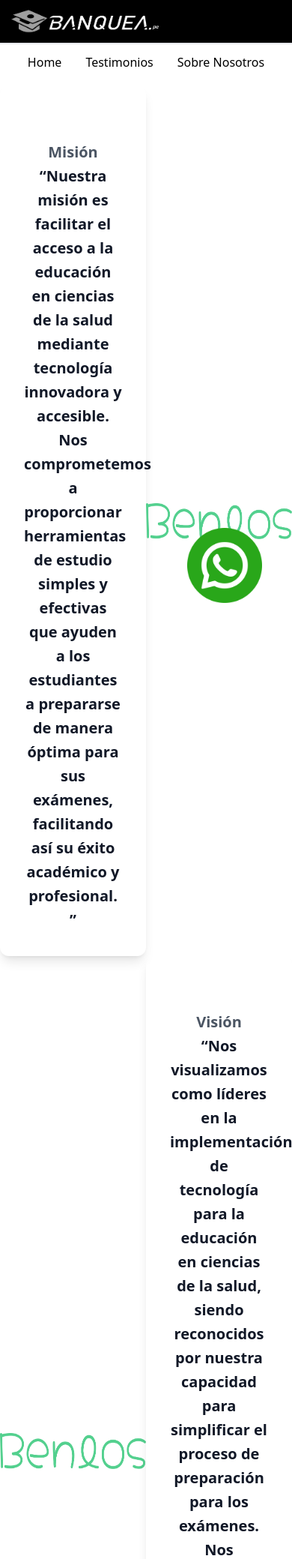
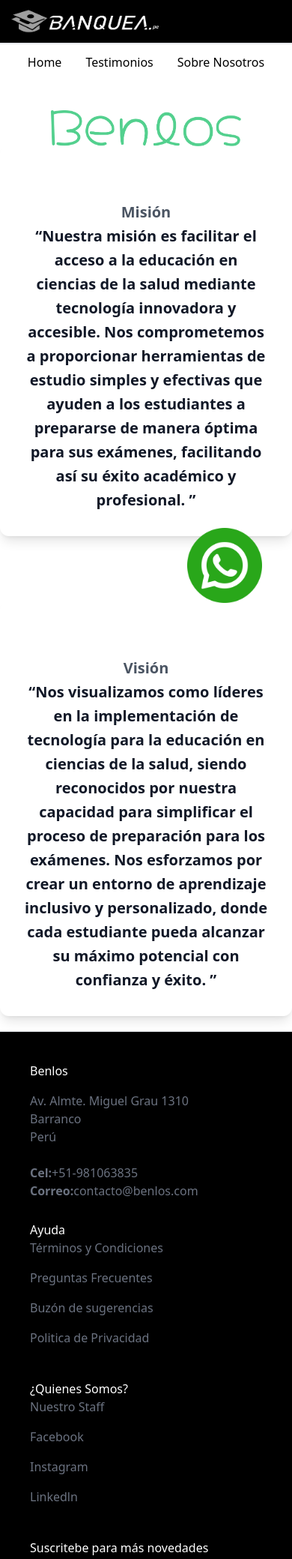
Before and after one commit to JOSRANDOM/Banquea.pe, a Laravel app: page /nosotros in a window 390 px wide; the page is wider, and only the part inside the window is pictured. Shown: the top 2079 px of that part at 75% size. Run offline with Laravel 9, Linux system fonts and the light colour scheme; style sheets or scripts are compiled from the project's sources.

Commit message:
Correccion Responsive - Branth95

```diff
--- a/resources/views/nosotros.blade.php
+++ b/resources/views/nosotros.blade.php
@@ -4,8 +4,11 @@
 
 
 
-<div class="flex flex-row justify-between">
-    <div class="w-1/2">
+<div class="grid grid-cols-1 lg:grid-cols-3 justify-items-center mt-10">
+    <div class="flex justify-center items-center lg:order-last">
+        <img class="mx-auto h-12" src="/image/carousel/logo.png" alt="">
+    </div>
+    <div class="lg:col-span-2">
         <div class="card bg-white/10 duration-500 cursor-pointer p-8 rounded-xl">
             <div class="absolute inset-0 -z-10 bg-[radial-gradient(45rem_50rem_at_top,theme(colors.indigo.100),white)] opacity-20"></div>
             <div class="absolute inset-y-0 right-1/2 -z-10 mr-16 w-[200%] origin-bottom-left skew-x-[-30deg] bg-white shadow-xl shadow-indigo-600/10 ring-1 ring-indigo-50 sm:mr-28 lg:mr-0 xl:mr-16 xl:origin-center"></div>
@@ -22,16 +25,13 @@
             </div>
         </div>
     </div>
-    <div class="w-1/2 flex justify-center items-center">
+</div>
+
+<div class="grid grid-cols-1 lg:grid-cols-3 justify-items-center mt-10">
+    <div class="flex justify-center items-center invisible lg:visible">
         <img class="mx-auto h-12" src="/image/carousel/logo.png" alt="">
     </div>
-</div>
-
-<div class="flex flex-row justify-between">
-    <div class="w-1/2 flex justify-center items-center">
-        <img class="mx-auto h-12" src="/image/carousel/logo.png" alt="">
-    </div>
-    <div class="w-1/2">
+    <div class="lg:col-span-2">
         <div class="card bg-white/10 duration-500 cursor-pointer p-8 rounded-xl">
             <div class="absolute inset-0 -z-10 bg-[radial-gradient(45rem_50rem_at_top,theme(colors.indigo.100),white)] opacity-20"></div>
             <div class="absolute inset-y-0 right-1/2 -z-10 mr-16 w-[200%] origin-bottom-left skew-x-[-30deg] bg-white shadow-xl shadow-indigo-600/10 ring-1 ring-indigo-50 sm:mr-28 lg:mr-0 xl:mr-16 xl:origin-center"></div>
```
